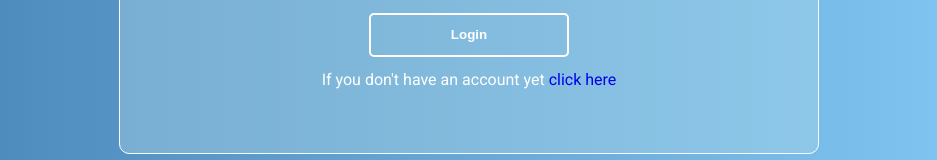
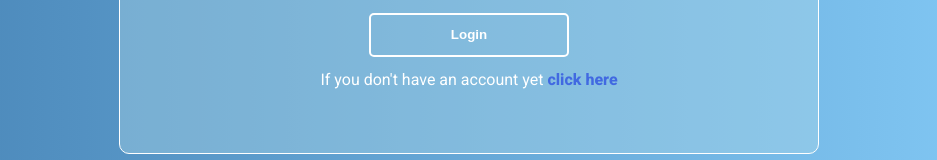
Before and after one commit to Espadv69/Course-2025, a React (Vite) app in the folder Login-Register/: page / in a window 1280 px wide. Shown: the part 281-441 px from the top of the page, without its empty margins (171-1108 px from the left). Built offline with nearby package versions, Linux system fonts and the light colour scheme.

Commit message:
Add styles to links

```diff
--- a/Login-Register/src/css/LoginRegister.css
+++ b/Login-Register/src/css/LoginRegister.css
@@ -82,4 +82,9 @@
   button:hover {
     color: royalblue;
   }
+
+  a {
+    font-weight: 800;
+    color: royalblue;
+  }
 }
```
